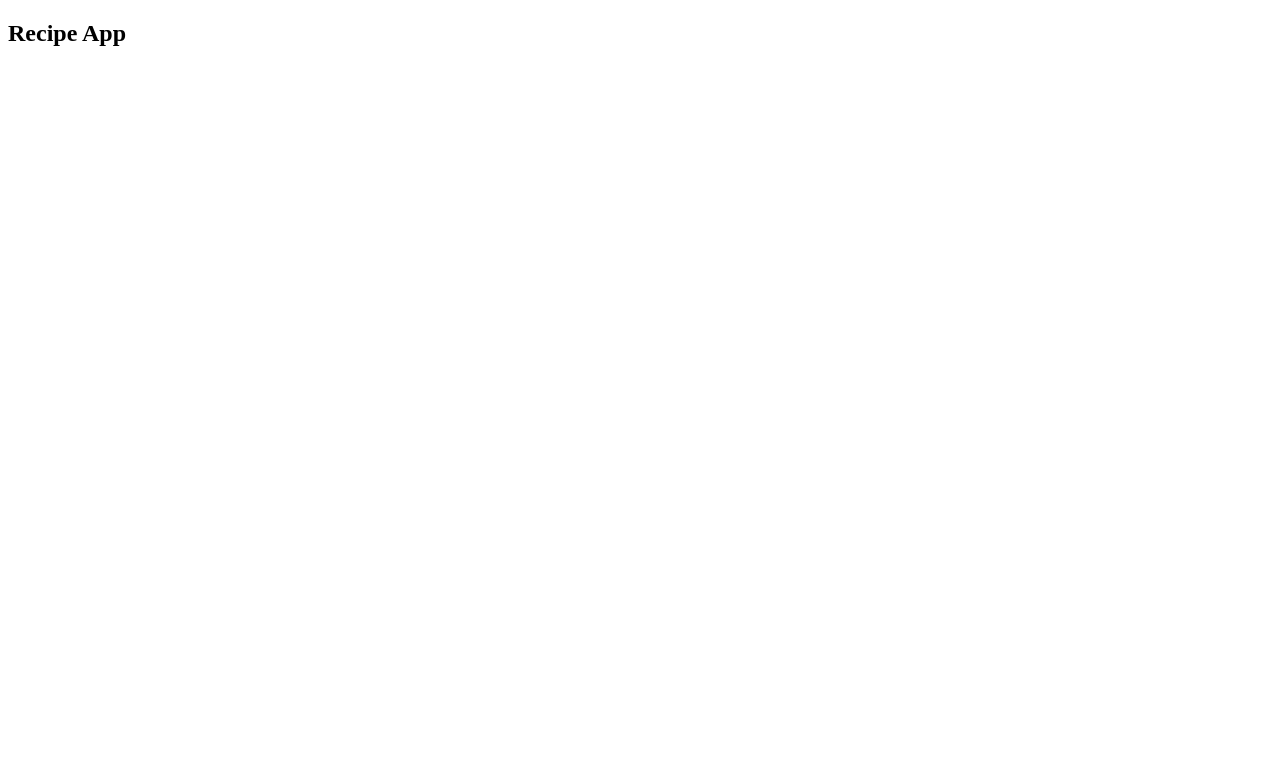
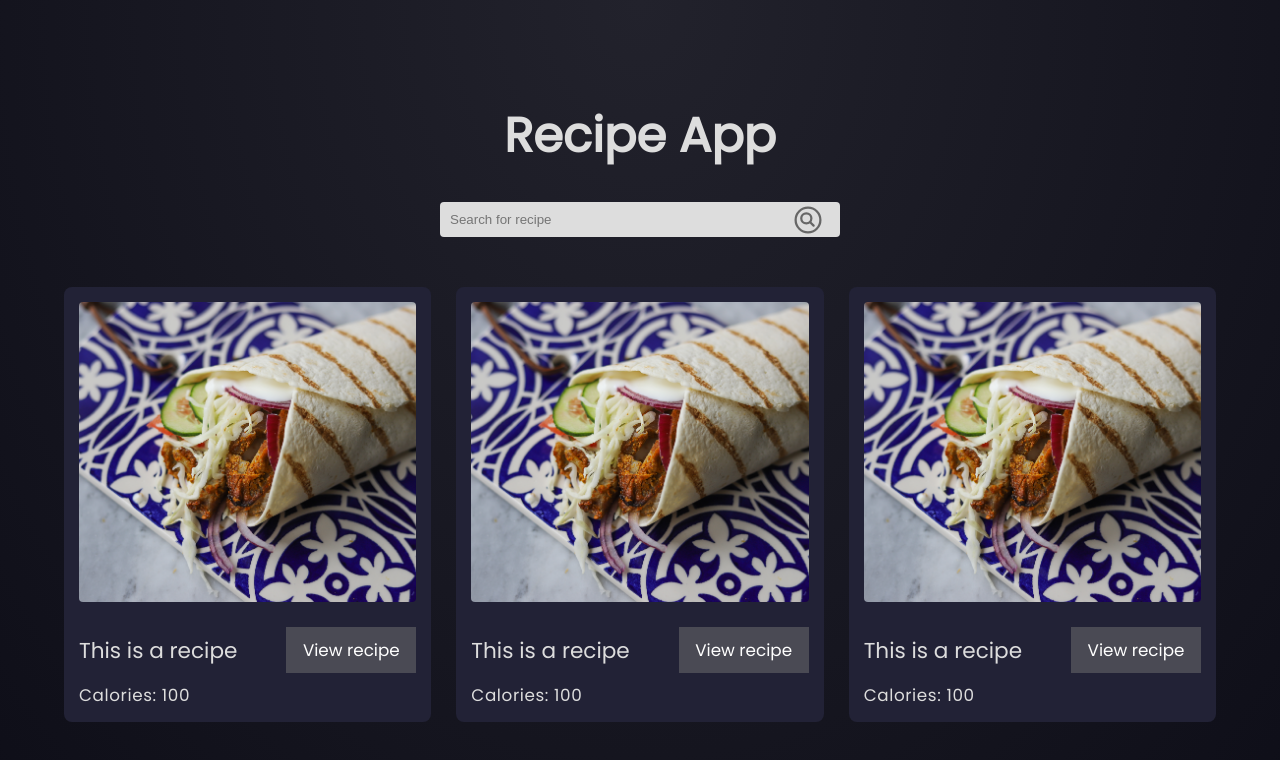
Before and after one commit to PiotrKrzaczkowski/recipe-app, a plain HTML site: page index.html in a window 1280 px wide. Drawn offline with nearby package versions, Linux system fonts and the light colour scheme.

Commit message:
added styles

```diff
--- a/index.html
+++ b/index.html
@@ -4,12 +4,49 @@
     <meta charset="UTF-8" />
     <meta name="viewport" content="width=device-width, initial-scale=1.0" />
     <title>Document</title>
+    <link rel="preconnect" href="https://fonts.gstatic.com" />
+    <link
+      href="https://fonts.googleapis.com/css2?family=Poppins:wght@200;300;400&display=swap"
+      rel="stylesheet"
+    />
+    <link rel="stylesheet" href="./style.css" />
   </head>
   <body>
     <section>
       <div class="container">
         <h1 class="brand">Recipe App</h1>
+        <form>
+          <input type="text" placeholder="Search for recipe" />
+          <ion-icon name="search-circle-outline"></ion-icon>
+        </form>
+        <div class="search-result">
+          <div class="item">
+            <img src="./kebab.jpg" alt="kebab" />
+            <div class="flex-container">
+              <h1 class="title">This is a recipe</h1>
+              <a class="view-button" href="#">View recipe</a>
+            </div>
+            <p class="item-data">Calories: 100</p>
+          </div>
+          <div class="item">
+            <img src="./kebab.jpg" alt="kebab" />
+            <div class="flex-container">
+              <h1 class="title">This is a recipe</h1>
+              <a class="view-button" href="#">View recipe</a>
+            </div>
+            <p class="item-data">Calories: 100</p>
+          </div>
+          <div class="item">
+            <img src="./kebab.jpg" alt="kebab" />
+            <div class="flex-container">
+              <h1 class="title">This is a recipe</h1>
+              <a class="view-button" href="#">View recipe</a>
+            </div>
+            <p class="item-data">Calories: 100</p>
+          </div>
+        </div>
       </div>
     </section>
+    <script src="https://unpkg.com/ionicons@5.4.0/dist/ionicons.js"></script>
   </body>
 </html>
--- /dev/null
+++ b/style.css
@@ -0,0 +1,107 @@
+* {
+  margin: 0;
+  padding: 0;
+  box-sizing: border-box;
+}
+img {
+  width: 100%;
+  height: 100%;
+  object-fit: cover;
+}
+html {
+  font-family: "Poppins", sans-serif;
+  font-size: 12px;
+  font-weight: 400;
+}
+
+section {
+  min-height: 100vh;
+  width: 100%;
+  display: flex;
+  align-items: center;
+  justify-content: center;
+  padding: 100px 0;
+  background: radial-gradient(ellipse at top, rgb(34, 34, 44), rgb(14, 14, 24));
+}
+.container {
+  width: 90%;
+  max-width: 1200px;
+  margin: 0 auto;
+}
+.brand {
+  text-align: center;
+  font-size: 4rem;
+  color: #ddd;
+  margin-bottom: 30px;
+}
+
+form {
+  width: 90%;
+  max-width: 400px;
+  margin: 20px auto;
+  border-radius: 4px;
+  background-color: #ddd;
+}
+form input {
+  width: 90%;
+  background-color: transparent;
+  padding: 10px;
+  border: none;
+  display: inline-block;
+}
+
+form ion-icon {
+  width: 9%;
+  font-size: 3rem;
+  margin: -13.5px;
+  color: #666;
+}
+.search-result {
+  margin-top: 50px;
+  width: 100%;
+  display: grid;
+  grid-gap: 25px;
+  grid-template: auto/repeat(auto-fit, minmax(300px, 1fr));
+}
+.item {
+  width: 100%;
+  padding: 15px;
+  border-radius: 8px;
+  background-color: rgb(34, 34, 54);
+  overflow: hidden;
+}
+.item img {
+  width: 100%;
+  height: 300px;
+  border-radius: 4px;
+}
+.item .flex-container {
+  display: flex;
+  align-items: center;
+  justify-content: space-between;
+}
+.item .title {
+  color: #ddd;
+  margin: 20px 10px 0 0;
+  font-size: 1.8rem;
+  font-weight: 400;
+}
+.view-button {
+  text-decoration: none;
+  text-align: center;
+  width: 130px;
+  align-self: flex-start;
+  margin-top: 20px;
+  padding: 10px 0;
+  background-color: rgb(74, 74, 84);
+  color: white;
+  font-size: 1.4rem;
+}
+.item-data {
+  color: #ddd;
+  display: block;
+  margin-top: 10px;
+  font-size: 1.4rem;
+  letter-spacing: 0.05rem;
+  line-height: 2rem;
+}
```
Also changed, not shown: kebab.jpg (added).
